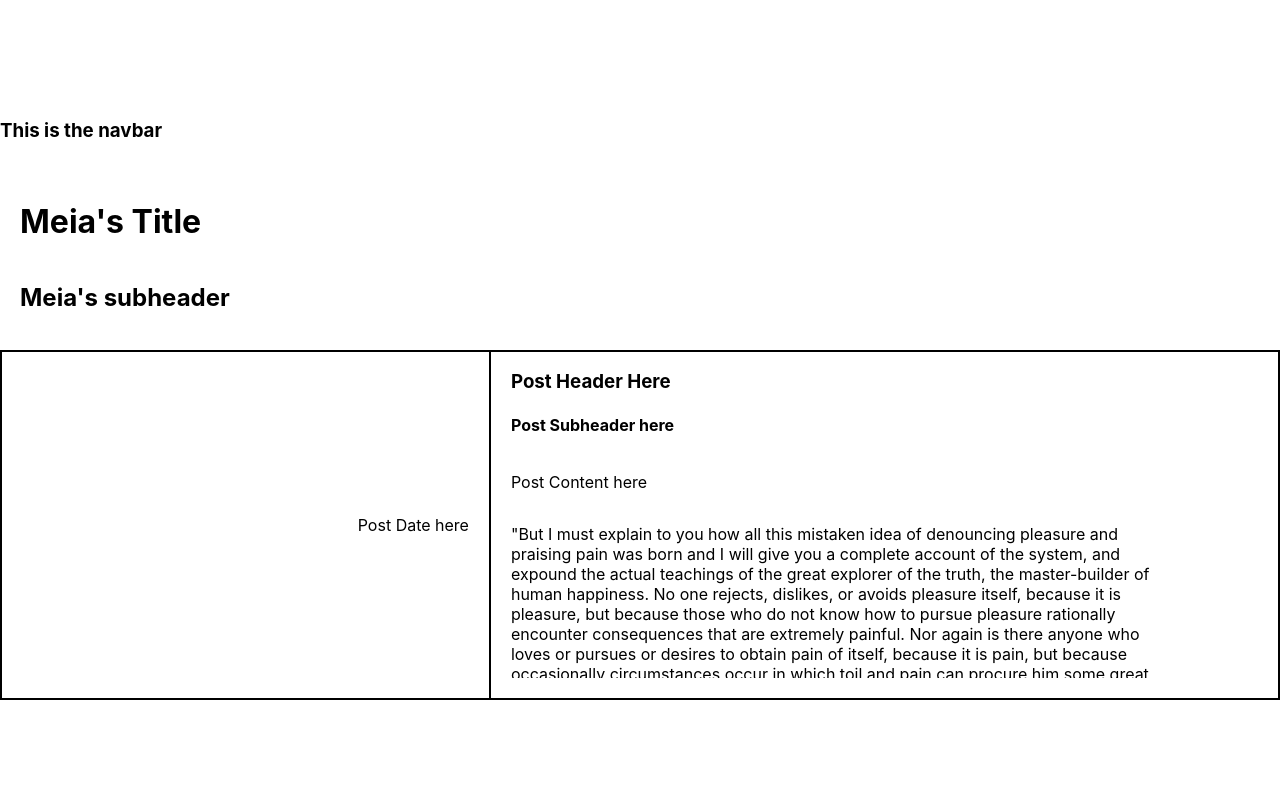
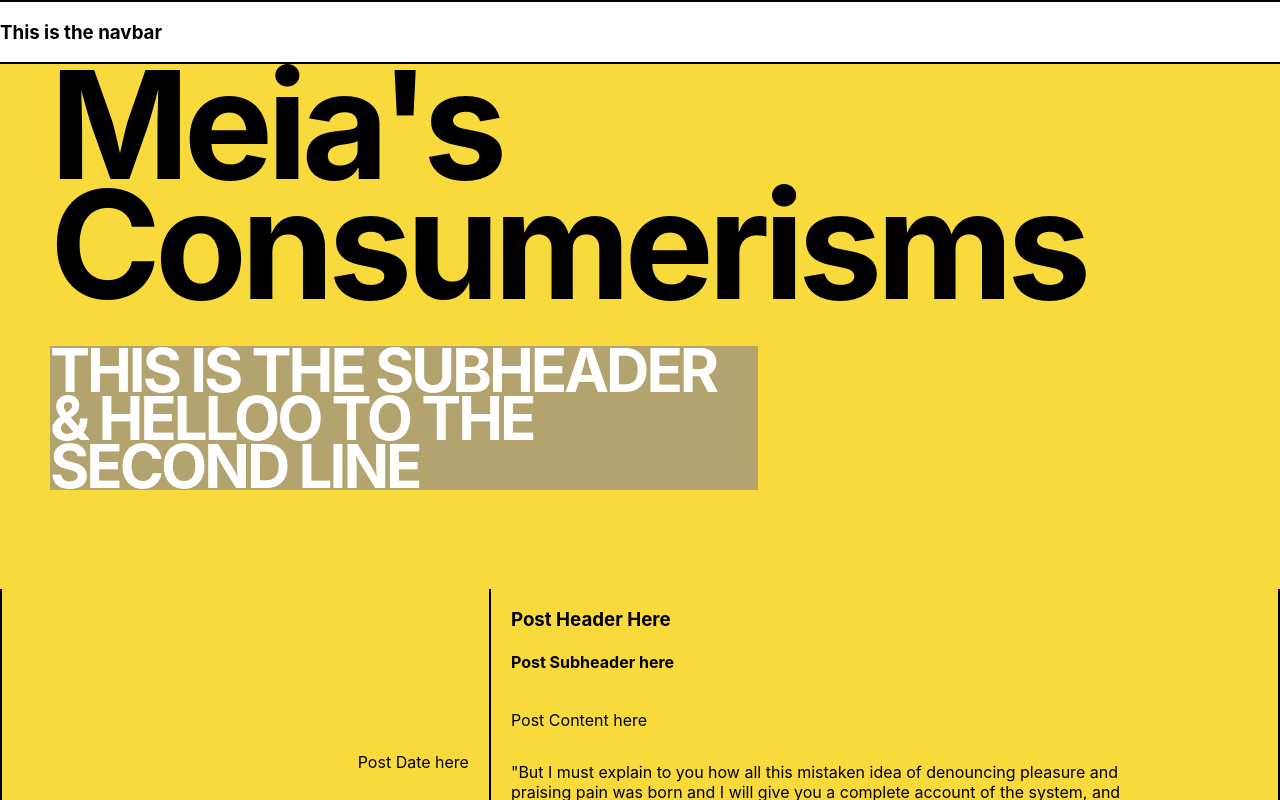
Before and after one commit to m3ia/blog, a React (Create React App) app in the folder client/: page / in a window 1280 px wide. Shown: the top 800 px of the page. Built offline with nearby package versions, Linux system fonts and the light colour scheme.

Commit message:
Add title styling

```diff
--- a/client/src/App.css
+++ b/client/src/App.css
@@ -5,6 +5,7 @@ body {
   flex-direction: column;
   margin: 0;
   justify-content: center;
+  background-color: #F8DA3D;
 }
 
 /* Entire App */
@@ -19,11 +20,52 @@ body {
   padding: 0px 0px 0px 0px;
 }
 
+/* NAVBAR ---------------------------------------- */
+.navbar-container {
+  border: 2px solid black;
+  margin-top: 0px;
+  position: fixed;
+  width: 100%;
+  top: 0px;
+  background-color: white;
+  height: 60px;
+}
 /* TITLE ---------------------------------------- */
 .title-bar-div {
   display: flex;
   flex-direction: column;
-  padding: 20px;
+  padding: 50px;
+  margin-top: 400px;
+  top: 100px;
+  max-width: 100%;
+}
+
+.title-bar-div h1 {
+  font-size: 150px;
+  line-height: 80%;
+  letter-spacing: -6px;
+}
+
+.title-bar-div h2 {
+  color: black;
+  font-size: 60px;
+  line-height: 80%;
+  letter-spacing: -3px;
+  margin-top: -60px;
+  background-color: #B3A36E;
+  -webkit-text-fill-color: white;
+      /* Will override color (regardless of order) */
+      /* -webkit-text-stroke: 1px black; */
+  /* text-shadow: -1px 1px 0 #006B5E,
+    1px 1px 0 #006B5E,
+    1px -1px 0 #006B5E,
+    -1px -1px 0 #006B5E; */
+  width: 60%;
+}
+/* POSTS CONTAINER ---------------------------------------- */
+.posts-container {
+  overflow-y: scroll;
+  height: auto;
 }
 /* POST ---------------------------------------- */
 .post-div {
--- a/client/src/components/Blog.jsx
+++ b/client/src/components/Blog.jsx
@@ -3,16 +3,19 @@ import Post from "./Post";
 
 const Blog = () => {
   return (
-    <div className="container">
+    <>
       <NavBar />
-      <div className="title-bar-div">
-        <h1>Meia's Title</h1>
-        <h2>Meia's subheader</h2>
+      <div className="container">
+        <div className="title-bar-div">
+          <h1>Meia's Consumerisms</h1>
+          <h2>THIS IS THE SUBHEADER & HELLOO TO THE SECOND LINE</h2>
+        </div>
+        <div className="posts-container">
+          <Post />
+          <Post />
+        </div>
       </div>
-      <div className="posts-container">
-        <Post />
-      </div>
-    </div>
+    </>
   );
 };
 
```
